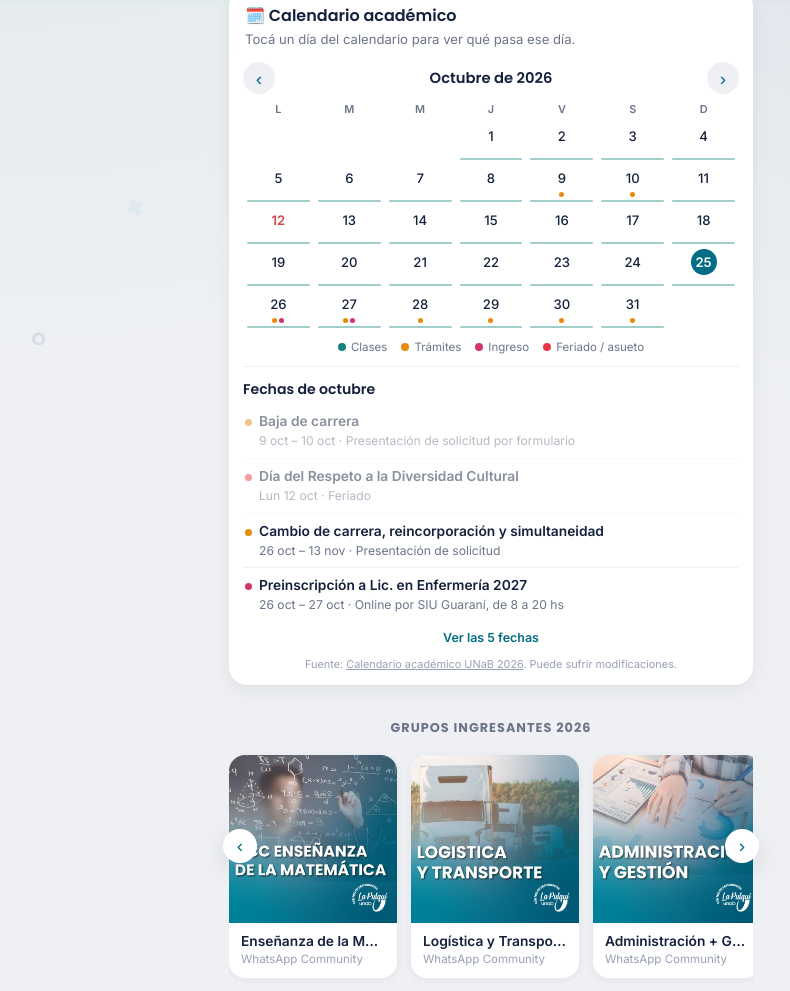
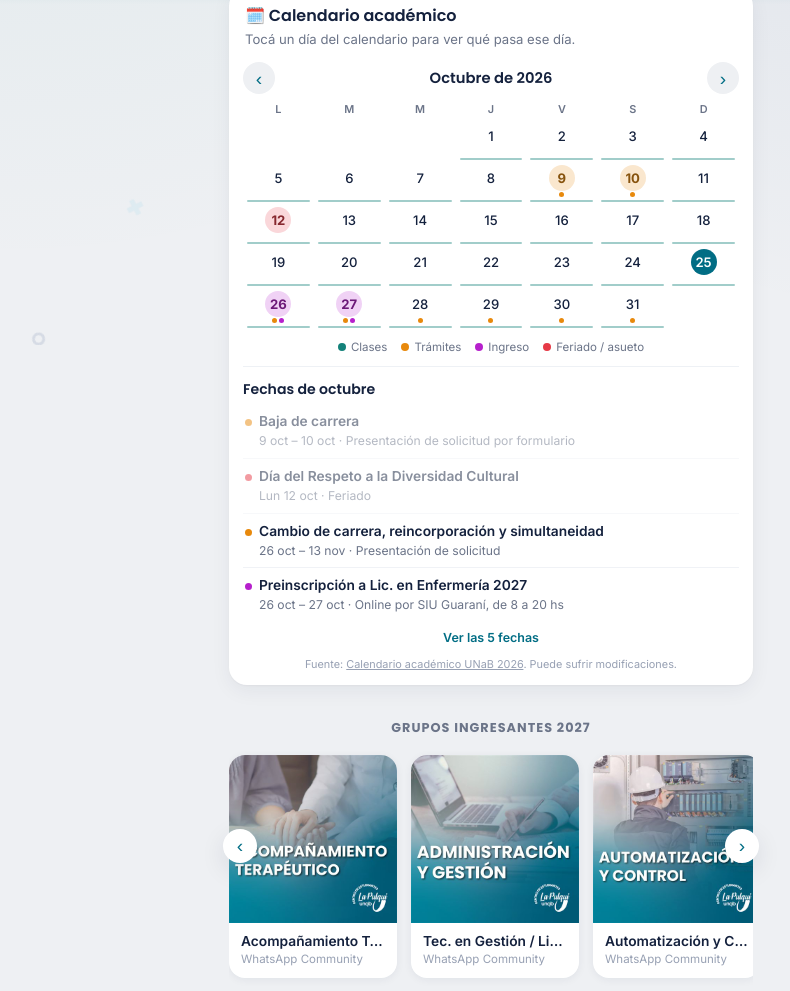
Before and after one commit to milagroskreuter/la-pulqui-unab, a plain HTML site: page index.html in a window 1280 px wide. Shown: the part 455-1446 px from the top of the page, without its empty margins (149-939 px from the left). Drawn offline with Linux system fonts and the light colour scheme; no server answers.

Commit message:
Inicio solo con grupos 2027 y días con fechas resaltados en el calendario
- Inicio: se saca el carrusel de grupos 2026 y queda el de 2027, en orden
  alfabético.
- Calendario: los días con fechas llevan un círculo del color del tipo de
  fecha (feriado, ingreso, exámenes, etc.); los eventos de más de 14 días
  no pintan el día. "Ingreso" pasa a fucsia para distinguirse de feriados.

Co-Authored-By: Claude Sonnet 5.5 <noreply@anthropic.com>

```diff
--- a/calendar-data.js
+++ b/calendar-data.js
@@ -31,7 +31,7 @@ const CALENDAR_DATA = {
     inscripcion: { label: "Inscripción a cursada", color: "#2f6fed" },
     examenes:    { label: "Exámenes",              color: "#7c4dff" },
     tramites:    { label: "Trámites",              color: "#e8890c" },
-    ingreso:     { label: "Ingreso",               color: "#d6336c" },
+    ingreso:     { label: "Ingreso",               color: "#b620cc" },
     receso:      { label: "Receso",                color: "#8a94a6" },
     feriado:     { label: "Feriado / asueto",      color: "#e63946" },
   },
--- a/calendar.js
+++ b/calendar.js
@@ -12,7 +12,10 @@ document.addEventListener("DOMContentLoaded", () => {
 });
 
 const CAL_WEEKDAYS = ["L", "M", "M", "J", "V", "S", "D"]; // semana desde el lunes
+// qué tipo de fecha manda el color del día cuando hay varias
+const CAL_PRIORITY = ["feriado", "ingreso", "examenes", "inscripcion", "tramites", "clases", "receso"];
 const CAL_MAX_DOTS = 3;
+const CAL_HIGHLIGHT_MAX_DAYS = 14; // fechas más largas que esto no pintan el día
 const CAL_LIST_LIMIT = 4; // fechas visibles antes de "Ver más"
 
 function parseISODate(iso) {
@@ -22,6 +25,11 @@ function parseISODate(iso) {
 
 function sameDay(a, b) {
   return a.getFullYear() === b.getFullYear() && a.getMonth() === b.getMonth() && a.getDate() === b.getDate();
+}
+
+// cantidad de días que dura un evento (1 si es de un solo día)
+function eventDays(ev) {
+  return Math.round((ev.endDate - ev.startDate) / 86400000) + 1;
 }
 
 function capitalize(s) {
@@ -166,6 +174,14 @@ function setupCalendar(root) {
       cell.type = "button";
       if (sameDay(date, today)) cell.classList.add("is-today");
       if (holiday) cell.classList.add("is-holiday");
+
+      // día con fechas: se marca con el color del tipo de fecha más importante
+      // (los trámites muy largos, de más de dos semanas, solo dejan su puntito para no teñir todo el mes)
+      const highlight = CAL_PRIORITY.map((cat) => dayEvents.find((ev) => ev.cat === cat && !ev.period && eventDays(ev) <= CAL_HIGHLIGHT_MAX_DAYS)).find(Boolean);
+      if (highlight) {
+        cell.classList.add("has-event");
+        cell.style.setProperty("--cat", CALENDAR_DATA.categories[highlight.cat].color);
+      }
       if (state.selected && sameDay(date, state.selected)) cell.classList.add("is-selected");
 
       cell.appendChild(el("span", "cal-day__num", String(day)));
--- a/script.js
+++ b/script.js
@@ -78,15 +78,19 @@ function renderHeroLinks() {
   });
 }
 
-// Carruseles de grupos: uno por cada entrada de esta lista, en este orden
-// (2026 arriba, 2027 abajo). Cada uno necesita title, subtitle e items.
+// Carrusel de grupos de ingresantes. Hoy se muestra solo el de 2027 (el de
+// 2026, CONFIG.groups, sigue en config.js por si se quiere volver a mostrar:
+// alcanza con agregarlo a esta lista). Las tarjetas van en orden alfabético.
 function renderGroups() {
   const container = document.getElementById("groups-container");
   const g2027 = CONFIG.groups2027;
 
   const carousels = [
-    CONFIG.groups,
-    g2027 && { title: g2027.carouselTitle, subtitle: g2027.subtitle, items: g2027.items },
+    g2027 && {
+      title: g2027.carouselTitle,
+      subtitle: g2027.subtitle,
+      items: [...g2027.items].sort((a, b) => (a.sort || a.title).localeCompare(b.sort || b.title, "es")),
+    },
   ];
 
   carousels.forEach((groups) => {
--- a/style.css
+++ b/style.css
@@ -993,7 +993,19 @@ html, body {
   font-weight: 500;
 }
 
-.cal-day.is-holiday .cal-day__num { color: #d64550; font-weight: 600; }
+/* Día con fechas: el número queda sobre un círculo del color del tipo de fecha */
+.cal-day.has-event .cal-day__num {
+  background: color-mix(in srgb, var(--cat) 20%, #fff);
+  color: color-mix(in srgb, var(--cat) 55%, #111);
+  font-weight: 700;
+}
+
+/* Si además es hoy, se mantiene el relleno de hoy con un aro del color de la fecha */
+.cal-day.is-today.has-event .cal-day__num {
+  background: var(--brand);
+  color: #fff;
+  box-shadow: 0 0 0 2px #fff, 0 0 0 4px var(--cat);
+}
 
 .cal-day.is-today .cal-day__num {
   background: var(--brand);
```
